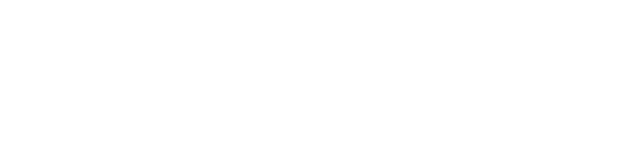
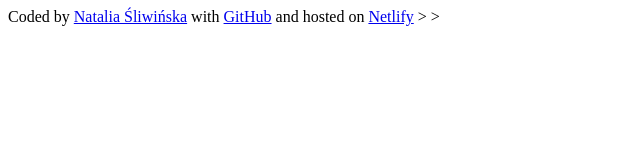
Before and after one commit to NataliaSliwinska/meteo-app, a plain HTML site: page index.html in a window 1280 px wide. Shown: the whole page, without its empty margins (0-640 px from the left). Drawn offline with Linux system fonts and the light colour scheme.

Commit message:
Updated HTMl file- footer

```diff
--- a/index.html
+++ b/index.html
@@ -3,7 +3,25 @@
   <head>
     <meta charset="UTF-8" />
     <meta name="viewport" content="width=device-width, initial-scale=1.0" />
-    <title>Document</title>
+    <title>METEO App</title>
   </head>
-  <body></body>
+  <body>
+    <header></header>
+    <main></main>
+    <footer>
+      Coded by
+      <a href="https://github.com/NataliaSliwinska" target="blank"
+        >Natalia Śliwińska</a
+      >
+      with
+      <a href="https://github.com/NataliaSliwinska/meteo-app" target="blank">
+        GitHub</a
+      >
+      and hosted on
+      <a href="https://flourishing-paletas-be6463.netlify.app/" target="blank"
+        >Netlify</a
+      >
+      > >
+    </footer>
+  </body>
 </html>
```
